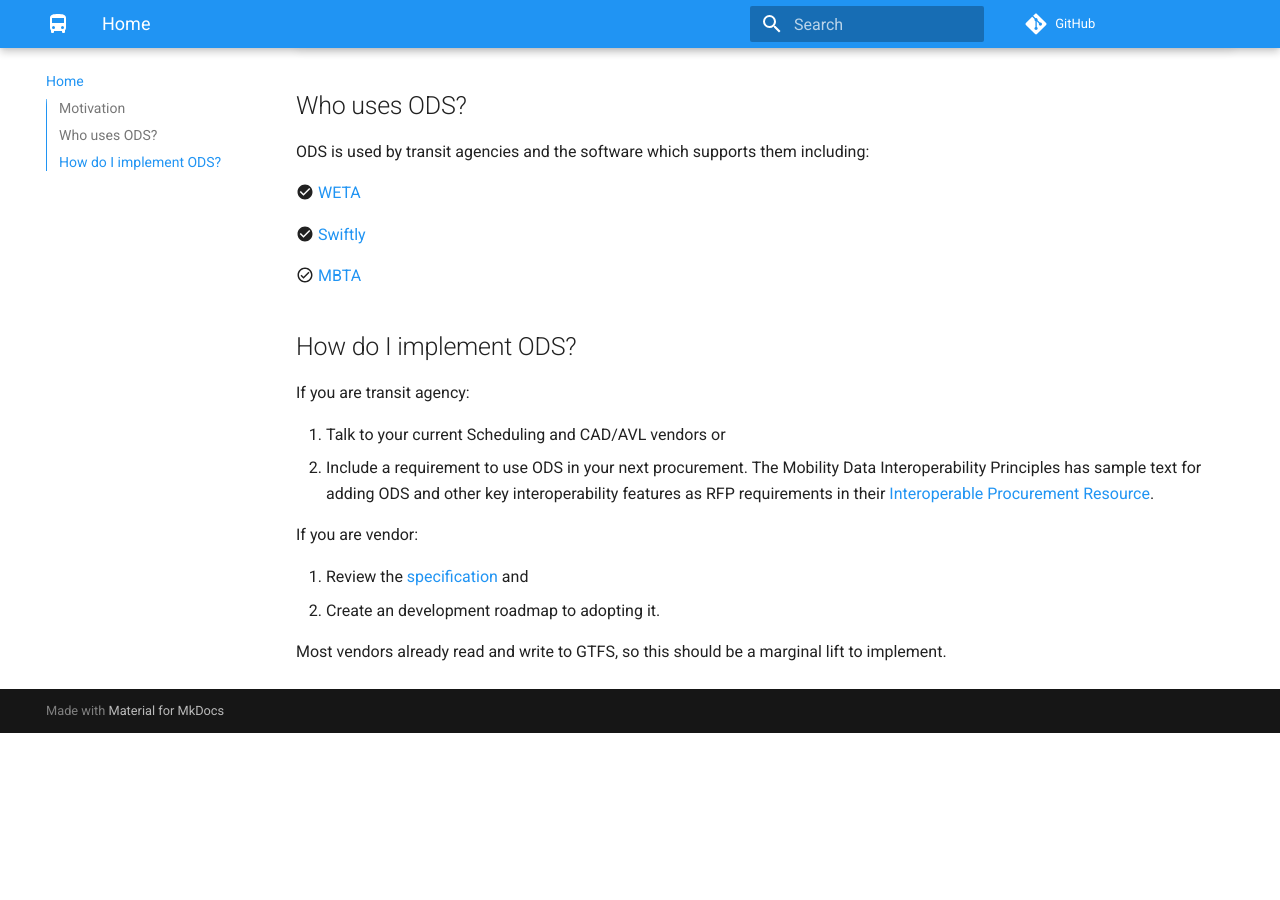
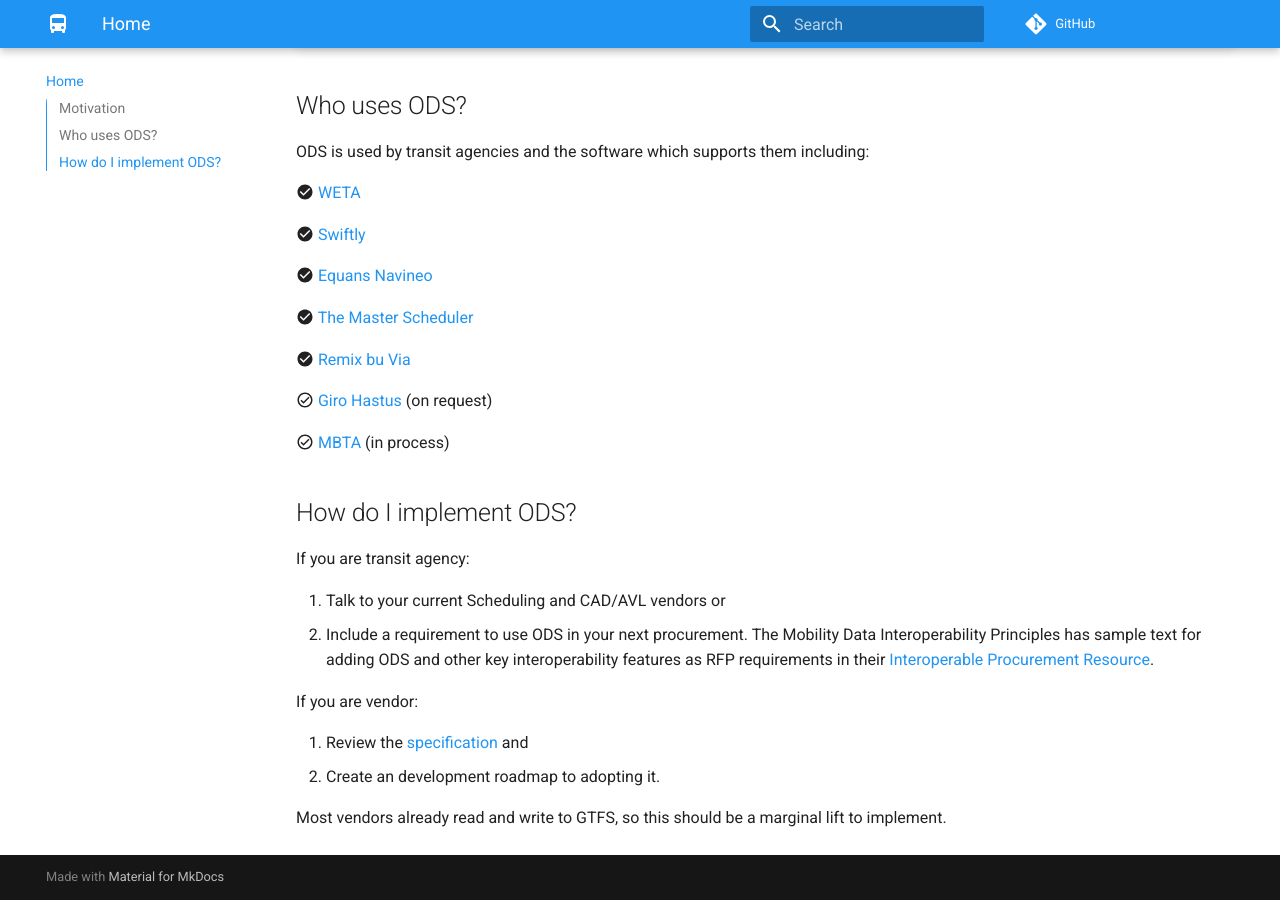
Before and after one commit to cal-itp/operational-data-standard, an MkDocs documentation site: the page built from docs/index.md, in a window 1280 px wide and 900 px high, scrolled down 957 px. Built offline with MkDocs 1.6.1 and Material for MkDocs 9.7.7, drawn with Linux system fonts in a browser that asks for light colours; nearby versions of some CDN libraries; comment, search, counter and statistics services are not loaded; before the commit the page ends 1690 px from its top, so only the background shows below that.

Commit message:
Add implementers

```diff
--- a/docs/index.md
+++ b/docs/index.md
@@ -57,7 +57,15 @@
 
 :material-check-circle: [Swiftly](https://www.goswift.ly/)
 
-:material-check-circle-outline: [MBTA](http://mbta.com)
+:material-check-circle: [Equans Navineo](https://navineo.co/about-navineo/)
+
+:material-check-circle: [The Master Scheduler](https://themasterscheduler.com/)
+
+:material-check-circle: [Remix bu Via](https://www.remix.com/)
+
+:material-check-circle-outline: [Giro Hastus](https://www.giro.com/) (on request)
+
+:material-check-circle-outline: [MBTA](http://mbta.com) (in process)
 
 ## How do I implement ODS?
 
```
Also changed, not shown: docs/about/working-group.md (+3 -3 lines).
